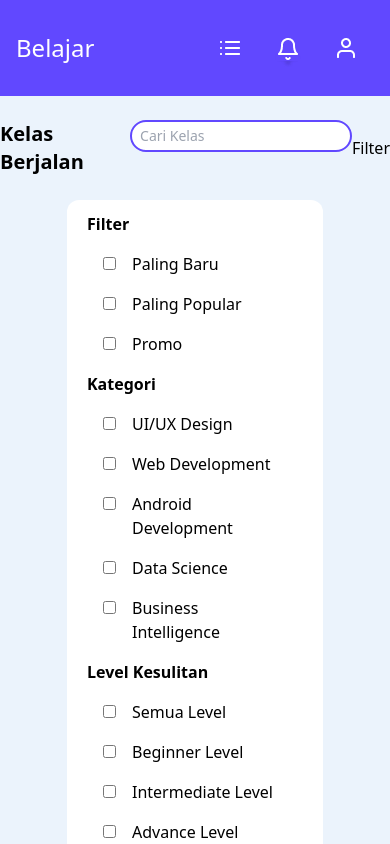
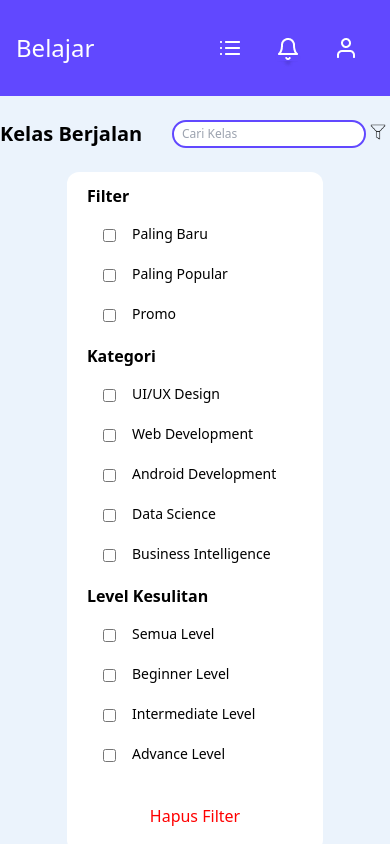
Before and after one commit to DwipayanaIsmulya/FinalProject-BinarAcademy, a React (Vite) app: page /kelassaya in a window 390 px wide. Shown: the top 844 px of the page. Built offline with nearby package versions, Linux system fonts and the light colour scheme.

Commit message:
Fix -> Mobile responsive halaman Kelas Saya dan Topik Kelas

```diff
--- a/src/Pages/BerandaTopikKelasPage.jsx
+++ b/src/Pages/BerandaTopikKelasPage.jsx
@@ -1,6 +1,7 @@
 import CardKelasComponent from "../Components/CardKelasComponent";
 import MobileNavbar from "../Components/UserLogin/MobileNavbar";
 import NavbarComponent from "../Components/UserLogin/NavbarComponent";
+import filter from "../assets/img/UserLogin/filter.png";
 import axios from "axios";
 import { useEffect, useState } from "react";
 import { Link } from "react-router-dom";
@@ -80,16 +81,21 @@ const BerandaTopikKelasPage = () => {
             <div className="text-xl font-bold md:text-3xl">
               Topik Kelas
               <Link to="/kelassaya">
-                <div className="text-sm pt-2 text-[#6148FF] border-b-2 border-[#6148FF]">Lihat kelas yang sedang diikuti</div>
+                <div className="text-sm pt-2 text-[#6148FF] border-b-2 border-[#6148FF] hidden md:block">Lihat kelas yang sedang diikuti</div>
               </Link>
             </div>
-            <div className="">
-              <input className="rounded-3xl border-2 text-sm border-[#6148FF] py-1 px-2 md:py-2 md:px-3" type="text" placeholder="Cari Kelas" />
+            <div className="ml-auto">
+              <input className="rounded-3xl border-2 text-xs border-[#6148FF] py-1 px-2 md:text-sm md:py-2 md:px-3 md:mt-0 " type="text" placeholder="Cari Kelas" />
             </div>
-            <button onClick={handleFilterBox} className="md:hidden">
-              Filter
-            </button>
+            <div>
+              <img onClick={handleFilterBox} src={filter} className="w-4 mt-1 mx-1 md:hidden" />
+            </div>
           </div>
+          <Link to="/kelassaya" className="md:hidden">
+            <div className="text-center pb-3">
+              <p className="text-xs text-[#6148FF] font-bold">Lihat kelas yang diikuti</p>
+            </div>
+          </Link>
           <div className="md:flex">
             {/* Filter */}
             <div className={`${filterBox ? "hidden" : ""}`}>
@@ -101,19 +107,19 @@ const BerandaTopikKelasPage = () => {
                       <div className="pr-4">
                         <input className=" accent-[#6148FF]" type="checkbox" />
                       </div>
-                      <div className="">Paling Baru</div>
+                      <div className="text-sm md:text-base">Paling Baru</div>
                     </div>
                     <div className="flex p-2">
                       <div className="pr-4">
                         <input className=" accent-[#6148FF]" type="checkbox" />
                       </div>
-                      <div className="">Paling Popular</div>
+                      <div className="text-sm md:text-base">Paling Popular</div>
                     </div>
                     <div className="flex p-2">
                       <div className="pr-4">
                         <input className=" accent-[#6148FF]" type="checkbox" />
                       </div>
-                      <div className="">Promo</div>
+                      <div className="text-sm md:text-base">Promo</div>
                     </div>
                   </div>
                   <div className="font-bold  md:text-xl">Kategori</div>
@@ -122,31 +128,31 @@ const BerandaTopikKelasPage = () => {
                       <div className="pr-4">
                         <input className=" accent-[#6148FF]" type="checkbox" />
                       </div>
-                      <div className="">UI/UX Design</div>
+                      <div className="text-sm md:text-base">UI/UX Design</div>
                     </div>
                     <div className="flex p-2">
                       <div className="pr-4">
                         <input className=" accent-[#6148FF]" type="checkbox" />
                       </div>
-                      <div className="">Web Development</div>
+                      <div className="text-sm md:text-base">Web Development</div>
                     </div>
                     <div className="flex p-2">
                       <div className="pr-4">
                         <input className=" accent-[#6148FF]" type="checkbox" />
                       </div>
-                      <div className="">Android Development</div>
+                      <div className="text-sm md:text-base">Android Development</div>
                     </div>
                     <div className="flex p-2">
                       <div className="pr-4">
                         <input className=" accent-[#6148FF]" type="checkbox" />
                       </div>
-                      <div className="">Data Science</div>
+                      <div className="text-sm md:text-base">Data Science</div>
                     </div>
                     <div className="flex p-2">
                       <div className="pr-4">
                         <input className=" accent-[#6148FF]" type="checkbox" />
                       </div>
-                      <div className="">Business Intelligence</div>
+                      <div className="text-sm md:text-base">Business Intelligence</div>
                     </div>
                   </div>
                   <div className="font-bold  md:text-xl">Level Kesulitan</div>
@@ -155,29 +161,29 @@ const BerandaTopikKelasPage = () => {
                       <div className="pr-4">
                         <input className=" accent-[#6148FF]" type="checkbox" />
                       </div>
-                      <div className="">Semua Level</div>
+                      <div className="text-sm md:text-base">Semua Level</div>
                     </div>
                     <div className="flex p-2">
                       <div className="pr-4">
                         <input className=" accent-[#6148FF]" type="checkbox" />
                       </div>
-                      <div className="">Beginner Level</div>
+                      <div className="text-sm md:text-base">Beginner Level</div>
                     </div>
                     <div className="flex p-2">
                       <div className="pr-4">
                         <input className=" accent-[#6148FF]" type="checkbox" />
                       </div>
-                      <div className="">Intermediate Level</div>
+                      <div className="text-sm md:text-base">Intermediate Level</div>
                     </div>
                     <div className="flex p-2">
                       <div className="pr-4">
                         <input className=" accent-[#6148FF]" type="checkbox" />
                       </div>
-                      <div className="">Advance Level</div>
+                      <div className="text-sm md:text-base">Advance Level</div>
                     </div>
                   </div>
                   <div className="pt-5 pb-3 text-center">
-                    <button className="text-[#FF0000] hover:text-[#ff0000]">Hapus Filter</button>
+                    <button className="text-[#FF0000] hover:text-[#ff0000] text-sm md:text-base">Hapus Filter</button>
                   </div>
                 </div>
               </div>
@@ -185,17 +191,17 @@ const BerandaTopikKelasPage = () => {
             <div className="pt-4 md:w-[970px] md:ml-auto md:pt-0">
               <div className="flex justify-around md:justify-between">
                 <div>
-                  <button onClick={handleAll} className={`p-2 w-[100px] md:p-3 md:w-[200px] ${all ? "bg-[#6148FF] text-white" : "bg-white text-[#8A8A8A]"} rounded-2xl`}>
+                  <button onClick={handleAll} className={`p-2 w-[110px] md:p-3 md:w-[200px] ${all ? "bg-[#6148FF] text-white" : "bg-white text-[#8A8A8A]"} rounded-2xl text-xs md:text-base`}>
                     All
                   </button>
                 </div>
                 <div>
-                  <button onClick={handleKelasPremium} className={`p-2 w-[150px] md:p-3 md:w-[388px] ${kelasPremium ? "bg-[#6148FF] text-white" : "bg-white text-[#8A8A8A]"}  rounded-2xl`}>
+                  <button onClick={handleKelasPremium} className={`p-2 w-[110px] md:p-3 md:w-[388px] ${kelasPremium ? "bg-[#6148FF] text-white" : "bg-white text-[#8A8A8A]"} text-xs md:text-base rounded-2xl`}>
                     Kelas Premium
                   </button>
                 </div>
                 <div>
-                  <button onClick={handleKelasGratis} className={`p-2 w-[150px] md:p-3 md:w-[250px] ${kelasGratis ? "bg-[#6148FF] text-white" : "bg-white text-[#8A8A8A]"} rounded-2xl`}>
+                  <button onClick={handleKelasGratis} className={`p-2 w-[110px] md:p-3 md:w-[250px] ${kelasGratis ? "bg-[#6148FF] text-white" : "bg-white text-[#8A8A8A]"} rounded-2xl text-xs md:text-base`}>
                     Kelas Gratis
                   </button>
                 </div>
--- a/src/Pages/UserLogin/BerandaKelasSayaPage.jsx
+++ b/src/Pages/UserLogin/BerandaKelasSayaPage.jsx
@@ -2,6 +2,7 @@ import NavbarComponent from "../../Components/UserLogin/NavbarComponent";
 import { useState } from "react";
 import MobileNavbar from "../../Components/UserLogin/MobileNavbar";
 import ProgressCardKelasComponent from "../../Components/ProgressCardKelasComponent";
+import filter from "../../assets/img/UserLogin/filter.png";
 
 const BerandaKelasSayaPage = () => {
   const [all, setAll] = useState(true);
@@ -41,12 +42,12 @@ const BerandaKelasSayaPage = () => {
         <div className="md:w-[1340px] md:mx-auto">
           <div className="flex justify-around py-6 md:flex md:justify-between md:pt-16 md:pb-12">
             <div className="text-xl font-bold md:text-3xl">Kelas Berjalan</div>
-            <div className="">
-              <input className="rounded-3xl border-2 text-sm border-[#6148FF] py-1 px-2 md:py-2 md:px-3" type="text" placeholder="Cari Kelas" />
+            <div className="ml-auto">
+              <input className="rounded-3xl border-2 text-xs border-[#6148FF] py-1 px-2 md:text-sm md:py-2 md:px-3" type="text" placeholder="Cari Kelas" />
             </div>
-            <button onClick={handleFilterBox} className="md:hidden">
-              Filter
-            </button>
+            <div>
+              <img onClick={handleFilterBox} src={filter} className="w-4 mt-1 mx-1 md:hidden" />
+            </div>
           </div>
           <div className="md:flex">
             {/* Filter */}
@@ -59,19 +60,19 @@ const BerandaKelasSayaPage = () => {
                       <div className="pr-4">
                         <input className=" accent-[#6148FF]" type="checkbox" />
                       </div>
-                      <div className="">Paling Baru</div>
+                      <div className="text-sm md:text-base">Paling Baru</div>
                     </div>
                     <div className="flex p-2">
                       <div className="pr-4">
                         <input className=" accent-[#6148FF]" type="checkbox" />
                       </div>
-                      <div className="">Paling Popular</div>
+                      <div className="text-sm md:text-base">Paling Popular</div>
                     </div>
                     <div className="flex p-2">
                       <div className="pr-4">
                         <input className=" accent-[#6148FF]" type="checkbox" />
                       </div>
-                      <div className="">Promo</div>
+                      <div className="text-sm md:text-base">Promo</div>
                     </div>
                   </div>
                   <div className="font-bold  md:text-xl">Kategori</div>
@@ -80,31 +81,31 @@ const BerandaKelasSayaPage = () => {
                       <div className="pr-4">
                         <input className=" accent-[#6148FF]" type="checkbox" />
                       </div>
-                      <div className="">UI/UX Design</div>
+                      <div className="text-sm md:text-base">UI/UX Design</div>
                     </div>
                     <div className="flex p-2">
                       <div className="pr-4">
                         <input className=" accent-[#6148FF]" type="checkbox" />
                       </div>
-                      <div className="">Web Development</div>
+                      <div className="text-sm md:text-base">Web Development</div>
                     </div>
                     <div className="flex p-2">
                       <div className="pr-4">
                         <input className=" accent-[#6148FF]" type="checkbox" />
                       </div>
-                      <div className="">Android Development</div>
+                      <div className="text-sm md:text-base">Android Development</div>
                     </div>
                     <div className="flex p-2">
                       <div className="pr-4">
                         <input className=" accent-[#6148FF]" type="checkbox" />
                       </div>
-                      <div className="">Data Science</div>
+                      <div className="text-sm md:text-base">Data Science</div>
                     </div>
                     <div className="flex p-2">
                       <div className="pr-4">
                         <input className=" accent-[#6148FF]" type="checkbox" />
                       </div>
-                      <div className="">Business Intelligence</div>
+                      <div className="text-sm md:text-base">Business Intelligence</div>
                     </div>
                   </div>
                   <div className="font-bold  md:text-xl">Level Kesulitan</div>
@@ -113,25 +114,25 @@ const BerandaKelasSayaPage = () => {
                       <div className="pr-4">
                         <input className=" accent-[#6148FF]" type="checkbox" />
                       </div>
-                      <div className="">Semua Level</div>
+                      <div className="text-sm md:text-base">Semua Level</div>
                     </div>
                     <div className="flex p-2">
                       <div className="pr-4">
                         <input className=" accent-[#6148FF]" type="checkbox" />
                       </div>
-                      <div className="">Beginner Level</div>
+                      <div className="text-sm md:text-base">Beginner Level</div>
                     </div>
                     <div className="flex p-2">
                       <div className="pr-4">
                         <input className=" accent-[#6148FF]" type="checkbox" />
                       </div>
-                      <div className="">Intermediate Level</div>
+                      <div className="text-sm md:text-base">Intermediate Level</div>
                     </div>
                     <div className="flex p-2">
                       <div className="pr-4">
                         <input className=" accent-[#6148FF]" type="checkbox" />
                       </div>
-                      <div className="">Advance Level</div>
+                      <div className="text-sm md:text-base">Advance Level</div>
                     </div>
                   </div>
                   <div className="pt-5 pb-3 text-center">
@@ -143,17 +144,17 @@ const BerandaKelasSayaPage = () => {
             <div className="pt-4 md:w-[970px] md:ml-auto md:pt-0">
               <div className="flex justify-around md:justify-between">
                 <div>
-                  <button onClick={handleAll} className={`p-2 w-[100px] md:p-3 md:w-[200px] ${all ? "bg-[#6148FF] text-white" : "bg-white text-[#8A8A8A]"} rounded-2xl`}>
+                  <button onClick={handleAll} className={`p-2 w-[110px] md:p-3 md:w-[200px] ${all ? "bg-[#6148FF] text-white" : "bg-white text-[#8A8A8A]"} rounded-2xl text-xs md:text-base`}>
                     All
                   </button>
                 </div>
                 <div>
-                  <button onClick={handleInProgress} className={`p-2 w-[150px] md:p-3 md:w-[388px] ${inProgress ? "bg-[#6148FF] text-white" : "bg-white text-[#8A8A8A]"}  rounded-2xl`}>
+                  <button onClick={handleInProgress} className={`p-2 w-[110px] md:p-3 md:w-[388px] ${inProgress ? "bg-[#6148FF] text-white" : "bg-white text-[#8A8A8A]"}  rounded-2xl text-xs md:text-base`}>
                     In Progress
                   </button>
                 </div>
                 <div>
-                  <button onClick={handleSelesai} className={`p-2 w-[100px] md:p-3 md:w-[250px] ${selesai ? "bg-[#6148FF] text-white" : "bg-white text-[#8A8A8A]"} rounded-2xl`}>
+                  <button onClick={handleSelesai} className={`p-2 w-[110px] md:p-3 md:w-[250px] ${selesai ? "bg-[#6148FF] text-white" : "bg-white text-[#8A8A8A]"} rounded-2xl text-xs md:text-base`}>
                     Selesai
                   </button>
                 </div>
```
Also changed, not shown: src/assets/img/UserLogin/filter.png (added).
